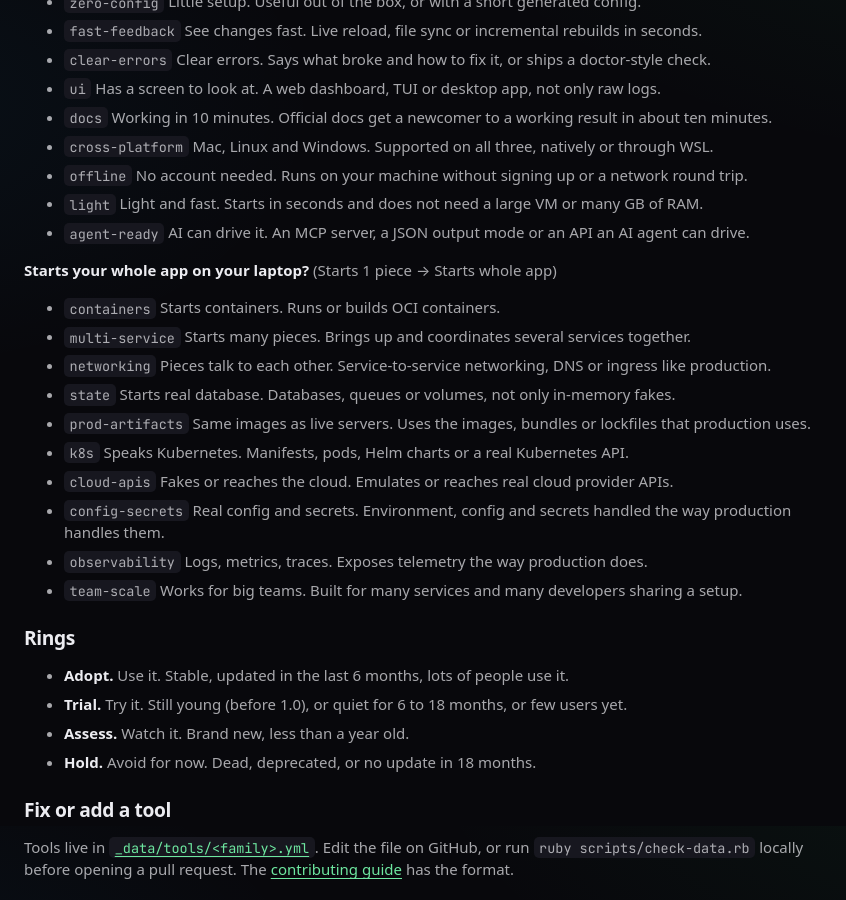
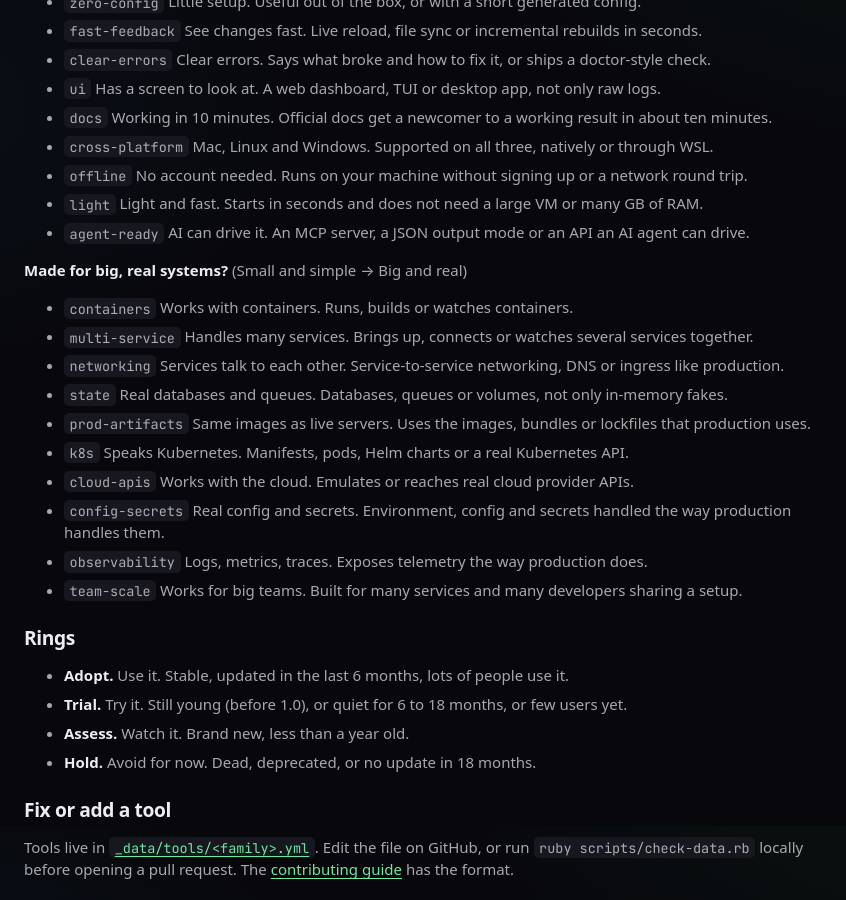
Before and after one commit to flisk-sh/roadmap, a Jekyll site: the page built from about.html, in a window 1280 px wide and 900 px high, scrolled down 974 px. Shown: the whole window, without its empty margins (0-846 px from the left). Built offline with Jekyll 4.4.1, drawn with Linux system fonts in a browser that asks for light colours; some web fonts are replaced; some of the changed text lies outside the part shown.

Commit message:
Make the vertical axis true: "Made for big, real systems?"
"Starts your whole app on your laptop" was false for many tools: Datadog
starts nothing locally but scored 50, from Kubernetes, cloud, telemetry and
big teams. The checklist measures how big and real a system a tool is made
for, so the axis now says that (small and simple -> big and real), and the
items no longer claim the tool "starts" anything.

Co-Authored-By: Claude Opus 5.5 <noreply@anthropic.com>
Signed-off-by: odykyi <24225497+odykyi@users.noreply.github.com>

```diff
--- a/_config.yml
+++ b/_config.yml
@@ -3,7 +3,7 @@
 title: DevEx Roadmap
 tagline: A community map of local developer tools
 description: >-
-  300+ developer tools on four views: the Compass (easy to use vs. starts your whole app on your laptop), the Adoption Radar,
+  300+ developer tools on four views: the Compass (easy to use vs. made for big, real systems), the Adoption Radar,
   the Lab (a periodic table) and Journeys from beginner to platform architect. Community-edited,
   every placement follows a public rubric.
 lang: en
--- a/_data/meta.yml
+++ b/_data/meta.yml
@@ -11,7 +11,7 @@ views:
   - id: compass
     name: Compass
     title: The DevEx Compass
-    blurb: "Left: hard to use. Right: easy. Bottom: starts 1 piece of your app on your laptop. Top: starts the whole app. A checklist puts every dot, not a person."
+    blurb: "Left: hard to use. Right: easy. Bottom: made for small, simple setups. Top: made for big, real systems. A checklist puts every dot, not a person."
     subtabs: families
   - id: radar
     name: Adoption Radar
--- a/_data/rubric.yml
+++ b/_data/rubric.yml
@@ -1,6 +1,6 @@
 # How a tool's Compass position and Radar ring are decided. Nobody places a dot by hand:
 # a tool's X is 10 points per `dx` criterion it meets, its Y is 10 points per `parity` criterion
-# (shown to people as "Starts whole app?": how much of your app it starts on your laptop).
+# (shown to people as "Made for big, real systems?").
 # To move a dot, open a PR that adds or removes a criterion id on the tool, with a source.
 
 dx:
@@ -41,25 +41,26 @@ dx:
       label: AI can drive it
       help: An MCP server, a JSON output mode or an API an AI agent can drive.
 
-# The data key stays `parity`; people read it as "Starts whole app?".
+# The data key stays `parity`; people read it as "Made for big, real systems?".
+# It is NOT "what it starts": a hosted tool like Datadog starts nothing locally but still scores here.
 parity:
-  title: Starts your whole app on your laptop?
-  short: Starts whole app
-  low: Starts 1 piece
-  high: Starts whole app
-  explain: "Your app is many pieces: website, API, database, queue. How many does this tool start on your laptop? Only 1 piece: bottom. All pieces, talking to each other: top. Each check is 10 points."
+  title: Made for big, real systems?
+  short: Big real systems
+  low: Small and simple
+  high: Big and real
+  explain: "Small and simple: one service, nothing around it. Big and real: many services, real databases, containers, Kubernetes, the cloud, logs, big teams. Each check is 10 points. More checks: higher up."
   criteria:
     - id: containers
-      label: Starts containers
-      help: Runs or builds OCI containers.
+      label: Works with containers
+      help: Runs, builds or watches containers.
     - id: multi-service
-      label: Starts many pieces
-      help: Brings up and coordinates several services together.
+      label: Handles many services
+      help: Brings up, connects or watches several services together.
     - id: networking
-      label: Pieces talk to each other
+      label: Services talk to each other
       help: Service-to-service networking, DNS or ingress like production.
     - id: state
-      label: Starts real database
+      label: Real databases and queues
       help: Databases, queues or volumes, not only in-memory fakes.
     - id: prod-artifacts
       label: Same images as live servers
@@ -68,7 +69,7 @@ parity:
       label: Speaks Kubernetes
       help: Manifests, pods, Helm charts or a real Kubernetes API.
     - id: cloud-apis
-      label: Fakes or reaches the cloud
+      label: Works with the cloud
       help: Emulates or reaches real cloud provider APIs.
     - id: config-secrets
       label: Real config and secrets
--- a/_layouts/view.html
+++ b/_layouts/view.html
@@ -74,7 +74,7 @@ layout: default
     <p>Dot shape shows the license: ● open source, ■ free or free tier, ◆ paid. Every tool links the release page or notice that puts it in its ring.</p>
     {%- elsif view_id == "lab" %}
     <h2>How to read a tile</h2>
-    <p>The grid resizes to fill your window, so on a small window each tile shows less. Top left is the element number, top right the license (OS open source, Fr free, Fm free tier, Pd paid). The big letters are the symbol, the bar at the bottom is the ring. The formula in each tooltip is its two Compass scores: <code>E</code> easy to use and <code>A</code> how much of your app it starts, out of 10.</p>
+    <p>The grid resizes to fill your window, so on a small window each tile shows less. Top left is the element number, top right the license (OS open source, Fr free, Fm free tier, Pd paid). The big letters are the symbol, the bar at the bottom is the ring. The formula in each tooltip is its two Compass scores: <code>E</code> easy to use and <code>B</code> made for big, real systems, out of 10.</p>
     {%- else %}
     <h2>How to read a journey</h2>
     <p>Each station is a level. Learn the tools on the line first; branches are worth knowing. Flisk appears on a level only where it does the job today (<span class="fl-key fl-yes">does it</span>) or part of it (<span class="fl-key fl-partial">partly</span>). Where it does not yet, it is left off. The gaps are tracked in <a href="{{ journeys.flisk_issue }}" rel="noopener">the Flisk repo</a>.</p>
@@ -85,7 +85,7 @@ layout: default
     <summary>The same tools as a table</summary>
     <div class="table-wrap">
       <table>
-        <thead><tr><th scope="col">Tool</th><th scope="col">Family</th><th scope="col">Category</th><th scope="col">Ring</th><th scope="col">License</th><th scope="col">Easy to use</th><th scope="col">Starts whole app</th></tr></thead>
+        <thead><tr><th scope="col">Tool</th><th scope="col">Family</th><th scope="col">Category</th><th scope="col">Ring</th><th scope="col">License</th><th scope="col">Easy to use</th><th scope="col">Big real systems</th></tr></thead>
         <tbody>
           {%- for f in families %}
           {%- assign row_hidden = false %}
--- a/about.html
+++ b/about.html
@@ -13,7 +13,7 @@ permalink: /about/
 
   <h2>The four views</h2>
   <ul>
-    <li><strong>Compass.</strong> Left to right: how easy it is to use. Bottom to top: your app is many pieces (website, API, database, queue); how many of them does the tool start on your laptop, 1 or all? A tool earns 10 points per criterion it meets on each axis.</li>
+    <li><strong>Compass.</strong> Left to right: how easy it is to use. Bottom to top: is it made for small, simple setups, or for big, real systems with many services, databases, Kubernetes, the cloud and big teams? A tool earns 10 points per criterion it meets on each axis.</li>
     <li><strong>Adoption Radar.</strong> Rings from release and maturity signals: Adopt, Trial, Assess, Hold. Each tool links its evidence.</li>
     <li><strong>Lab.</strong> A periodic table of the same tools. The formula on each tile is its two Compass scores.</li>
     <li><strong>Journeys.</strong> Seven levels from your first lockfile to platform architect, walked by three tracks.</li>
```
Also changed, not shown: CONTRIBUTING.md (+1 -1 lines), README.md (+1 -1 lines), assets/js/app.js (+9 -9 lines).
